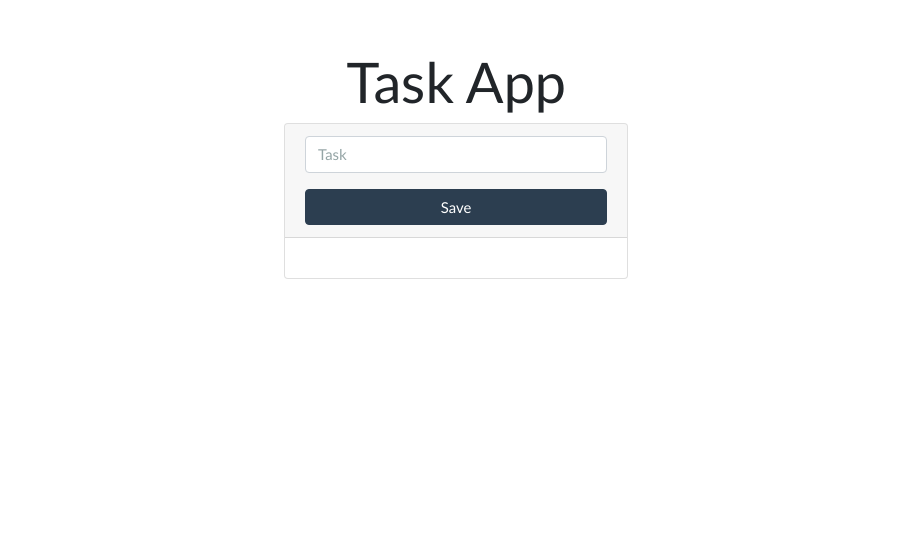
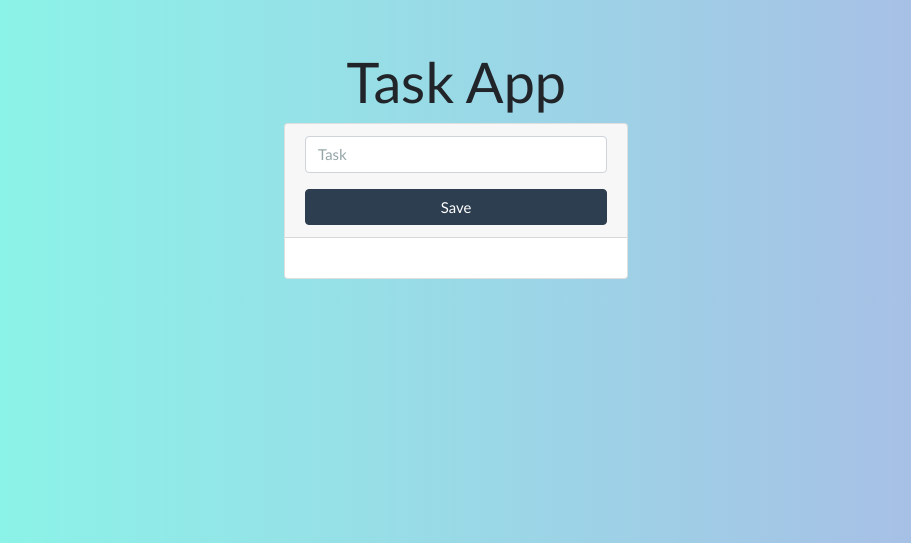
Before and after one commit to RicardoTaipe/flask-mysql-crud, a Flask app: page / in a window 1280 px wide. Shown: the top 543 px of the page, without its empty margins (184-1095 px from the left). Run offline with Flask 2, Linux system fonts and the light colour scheme; data that the repository does not hold is empty; some libraries are stand-ins or nearby versions.

Commit message:
background added

```diff
--- a/static/main.css
+++ b/static/main.css
@@ -2,3 +2,9 @@
     text-decoration: line-through;
     color: #cfcfcf;
 }
+
+body {
+    background: #acb6e5; /* fallback for old browsers */
+    background: -webkit-linear-gradient(to right, #86fde8, #acb6e5); /* Chrome 10-25, Safari 5.1-6 */
+    background: linear-gradient(to right, #86fde8, #acb6e5); /* W3C, IE 10+/ Edge, Firefox 16+, Chrome 26+, Opera 12+, Safari 7+ */
+}
--- a/templates/index.html
+++ b/templates/index.html
@@ -4,7 +4,7 @@
     <meta charset="UTF-8">
     <meta name="viewport" content="width=device-width, initial-scale=1.0">
     <meta http-equiv="X-UA-Compatible" content="ie-edge">
-    <title>Title</title>
+    <title>TASKS</title>
     <link href="https://stackpath.bootstrapcdn.com/bootswatch/4.3.1/flatly/bootstrap.min.css" rel="stylesheet" integrity="sha384-T5jhQKMh96HMkXwqVMSjF3CmLcL1nT9//tCqu9By5XSdj7CwR0r+F3LTzUdfkkQf" crossorigin="anonymous">
     <link rel="stylesheet" href="{{ url_for('static', filename='main.css') }}">
 </head>
```
